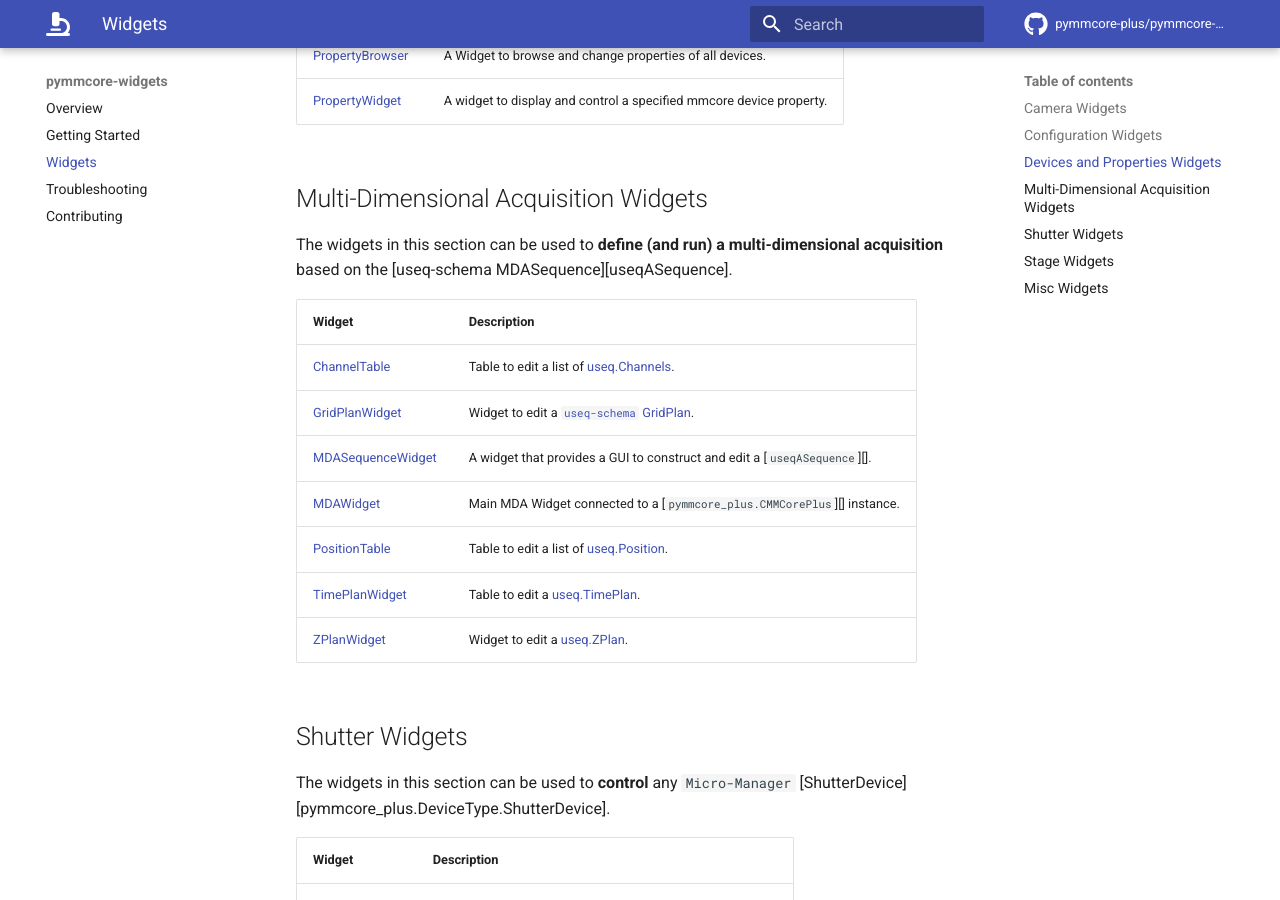
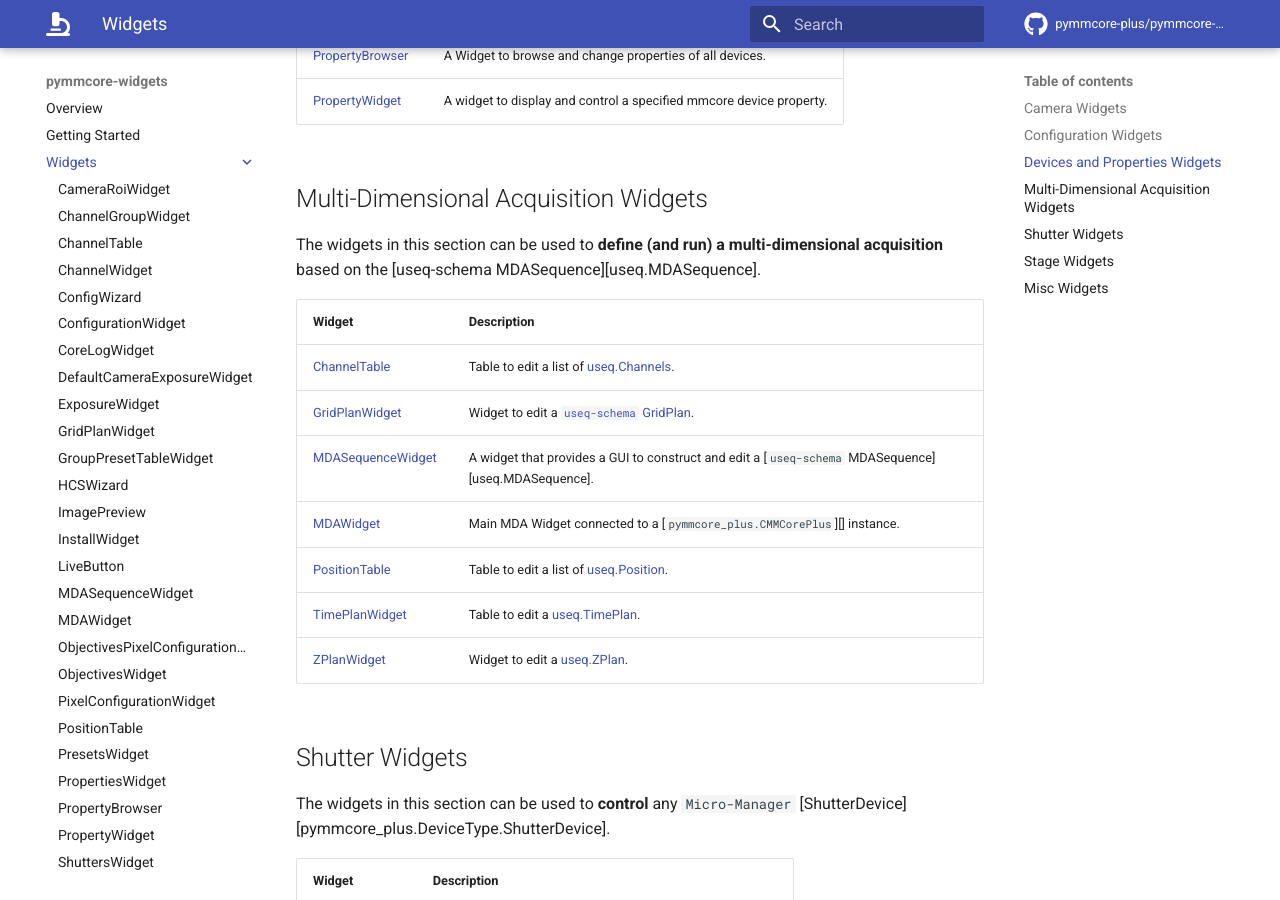
Before and after one commit to pymmcore-plus/pymmcore-widgets, an MkDocs documentation site: the page built from docs/widgets/index.md, in a window 1280 px wide and 900 px high, scrolled down 1337 px. Built offline with MkDocs 1.6.1 and Material for MkDocs 9.7.7, drawn with Linux system fonts in a browser that asks for light colours; comment, search, counter and statistics services are not loaded.

Commit message:
move away from dynamic nac

```diff
--- a/docs/widgets/index.md
+++ b/docs/widgets/index.md
@@ -43,13 +43,13 @@ devices and properties** of a `Micro-Manager` core
 ## Multi-Dimensional Acquisition Widgets
 
 The widgets in this section can be used to **define (and run) a
-multi-dimensional acquisition** based on the [useq-schema MDASequence][useqASequence].
+multi-dimensional acquisition** based on the [useq-schema MDASequence][useq.MDASequence].
 
 | Widget | Description |
 | ------ | ----------- |
 | [ChannelTable](./ChannelTable.md) | Table to edit a list of [useq.Channels](https://pymmcore-plus.github.io/useq-schema/schema/axes/#useq.Channel). |
 | [GridPlanWidget](./GridPlanWidget.md) | Widget to edit a [`useq-schema` GridPlan](https://pymmcore-plus.github.io/useq-schema/schema/axes/#grid-plans). |
-| [MDASequenceWidget](./MDASequenceWidget.md) | A widget that provides a GUI to construct and edit a [`useqASequence`][]. |
+| [MDASequenceWidget](./MDASequenceWidget.md) | A widget that provides a GUI to construct and edit a [`useq-schema` MDASequence][useq.MDASequence]. |
 | [MDAWidget](./MDAWidget.md) | Main MDA Widget connected to a [`pymmcore_plus.CMMCorePlus`][] instance. |
 | [PositionTable](./PositionTable.md) | Table to edit a list of [useq.Position](https://pymmcore-plus.github.io/useq-schema/schema/axes/#useq.Position). |
 | [TimePlanWidget](./TimePlanWidget.md) | Table to edit a [useq.TimePlan](https://pymmcore-plus.github.io/useq-schema/schema/axes/#time-plans). |
--- a/mkdocs.yml
+++ b/mkdocs.yml
@@ -3,12 +3,46 @@ site_description: Widgets to control micro-manager in python.
 repo_name: pymmcore-plus/pymmcore-widgets
 repo_url: https://github.com/pymmcore-plus/pymmcore-widgets
 edit_uri: edit/main/docs/
+validation:
+  absolute_links: ignore  # easier for images at /images/...
 
 nav:
   - Overview: index.md
   - Getting Started: getting_started.md
   - Widgets:
-    - widgets/index.md
+      - widgets/index.md
+      - CameraRoiWidget: widgets/CameraRoiWidget.md
+      - ChannelGroupWidget: widgets/ChannelGroupWidget.md
+      - ChannelTable: widgets/ChannelTable.md
+      - ChannelWidget: widgets/ChannelWidget.md
+      - ConfigWizard: widgets/ConfigWizard.md
+      - ConfigurationWidget: widgets/ConfigurationWidget.md
+      - CoreLogWidget: widgets/CoreLogWidget.md
+      - DefaultCameraExposureWidget: widgets/DefaultCameraExposureWidget.md
+      - ExposureWidget: widgets/ExposureWidget.md
+      - GridPlanWidget: widgets/GridPlanWidget.md
+      - GroupPresetTableWidget: widgets/GroupPresetTableWidget.md
+      - HCSWizard: widgets/HCSWizard.md
+      - ImagePreview: widgets/ImagePreview.md
+      - InstallWidget: widgets/InstallWidget.md
+      - LiveButton: widgets/LiveButton.md
+      - MDASequenceWidget: widgets/MDASequenceWidget.md
+      - MDAWidget: widgets/MDAWidget.md
+      - ObjectivesPixelConfigurationWidget: widgets/ObjectivesPixelConfigurationWidget.md
+      - ObjectivesWidget: widgets/ObjectivesWidget.md
+      - PixelConfigurationWidget: widgets/PixelConfigurationWidget.md
+      - PositionTable: widgets/PositionTable.md
+      - PresetsWidget: widgets/PresetsWidget.md
+      - PropertiesWidget: widgets/PropertiesWidget.md
+      - PropertyBrowser: widgets/PropertyBrowser.md
+      - PropertyWidget: widgets/PropertyWidget.md
+      - ShuttersWidget: widgets/ShuttersWidget.md
+      - SnapButton: widgets/SnapButton.md
+      - StageExplorer: widgets/StageExplorer.md
+      - StageWidget: widgets/StageWidget.md
+      - TimePlanWidget: widgets/TimePlanWidget.md
+      - ZPlanWidget: widgets/ZPlanWidget.md
+
   - Troubleshooting: troubleshooting.md
   - Contributing: contributing.md
 
```
Also changed, not shown: docs/_hooks.py (+44 -34 lines).
